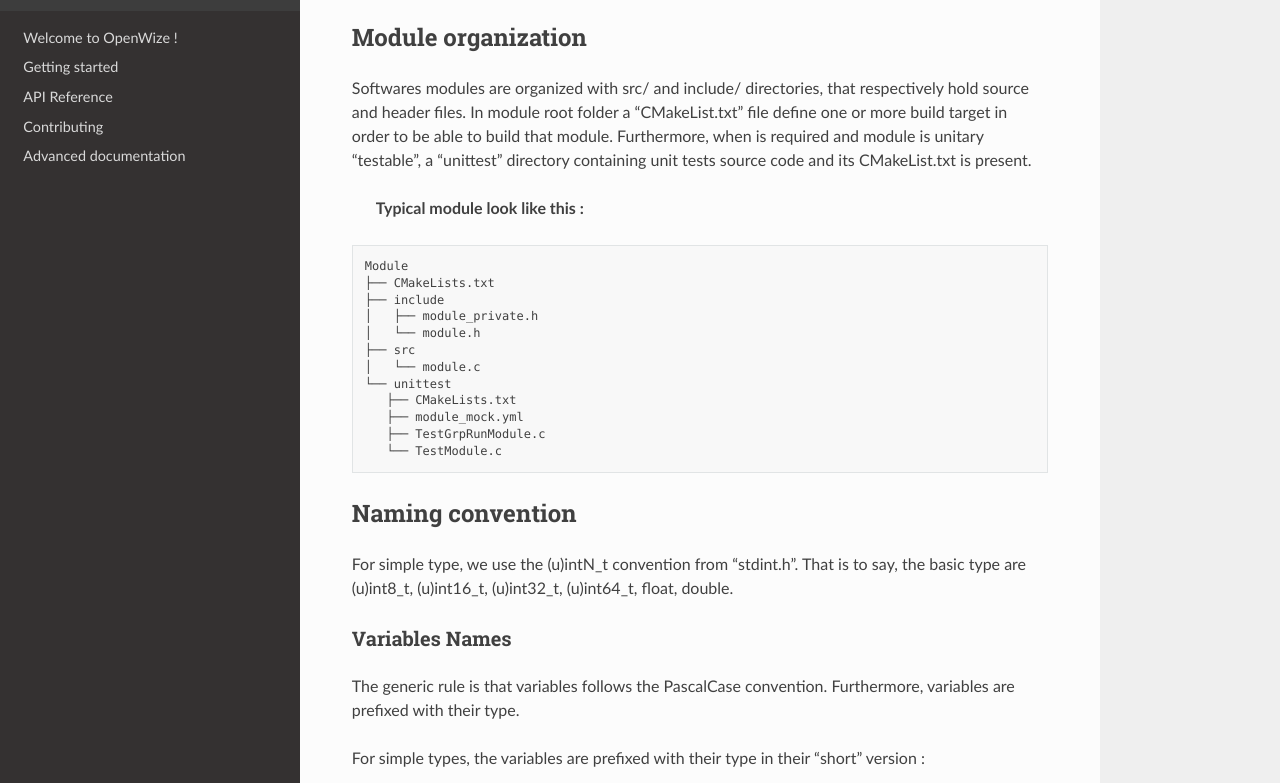
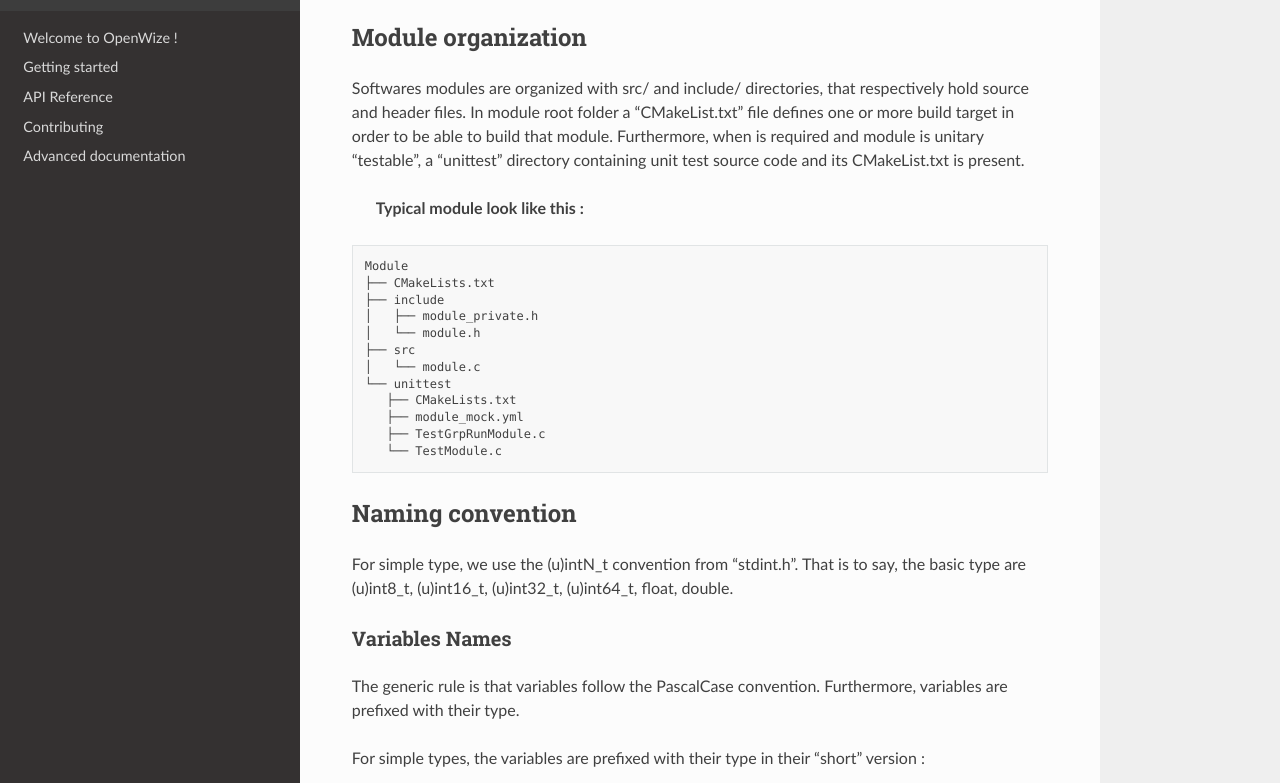
Before and after one commit to WizeEveryWhere/OpenWize, a Sphinx documentation site: the page built from docs/contributing/code_style_guide.rst, in a window 1280 px wide and 1400 px high, scrolled down 1770 px. Shown: the part 179-962 px from the top of the window. Built offline with Sphinx 7.4.7 and the Read the Docs theme 2.0.0, drawn with Linux system fonts in a browser that asks for light colours.

Commit message:
[DOC] Spelling correction

```diff
--- a/docs/contributing/code_style_guide.rst
+++ b/docs/contributing/code_style_guide.rst
@@ -101,9 +101,9 @@ Module organization
 
 Softwares modules are organized with src/ and include/ directories, that
 respectively hold source and header files. In module root folder a "CMakeList.txt"
-file define one or more build target in order to be able to build that module.
+file defines one or more build target in order to be able to build that module.
 Furthermore, when is required and module is unitary "testable", a "unittest"
-directory containing unit tests source code and its CMakeList.txt is present.
+directory containing unit test source code and its CMakeList.txt is present.
 
    .. rubric:: Typical module look like this :
 
@@ -130,7 +130,7 @@ For simple type, we use the (u)intN_t convention from "stdint.h". That is to say
 Variables Names
 """""""""""""""
 
-The generic rule is that variables follows the PascalCase convention. Furthermore, variables are prefixed with their type.
+The generic rule is that variables follow the PascalCase convention. Furthermore, variables are prefixed with their type.
 
 For simple types, the variables are prefixed with their type in their "short" version :
 
```
